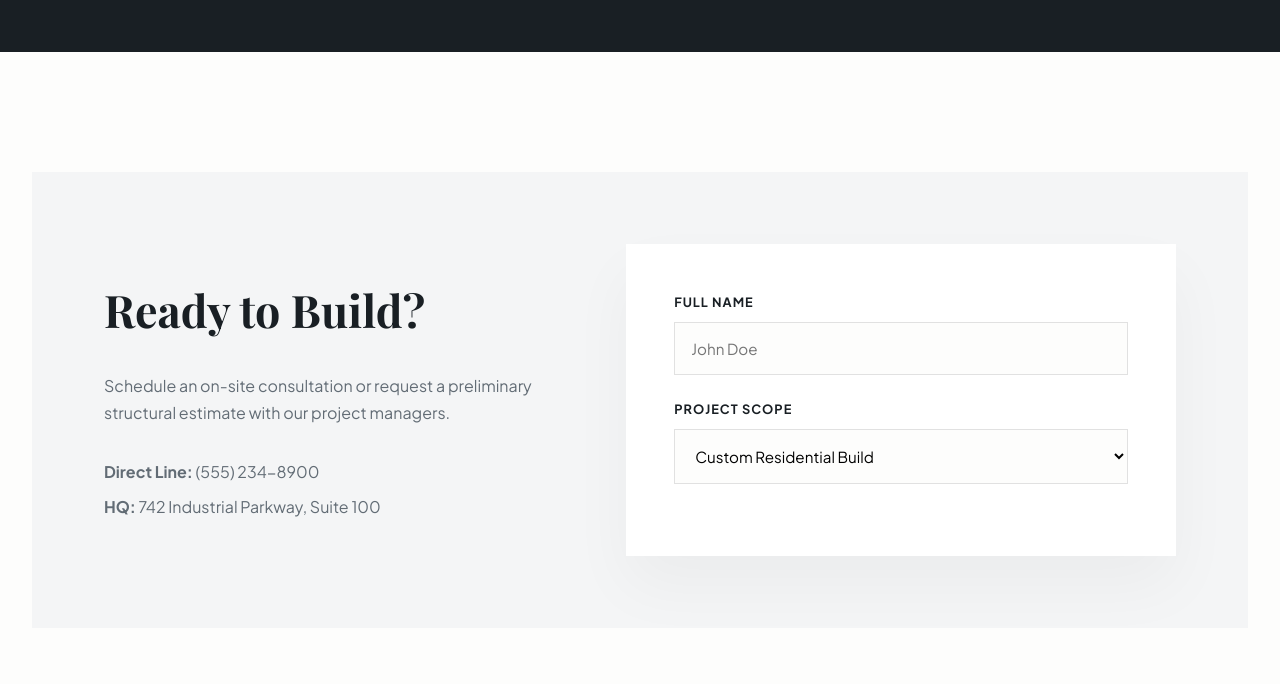
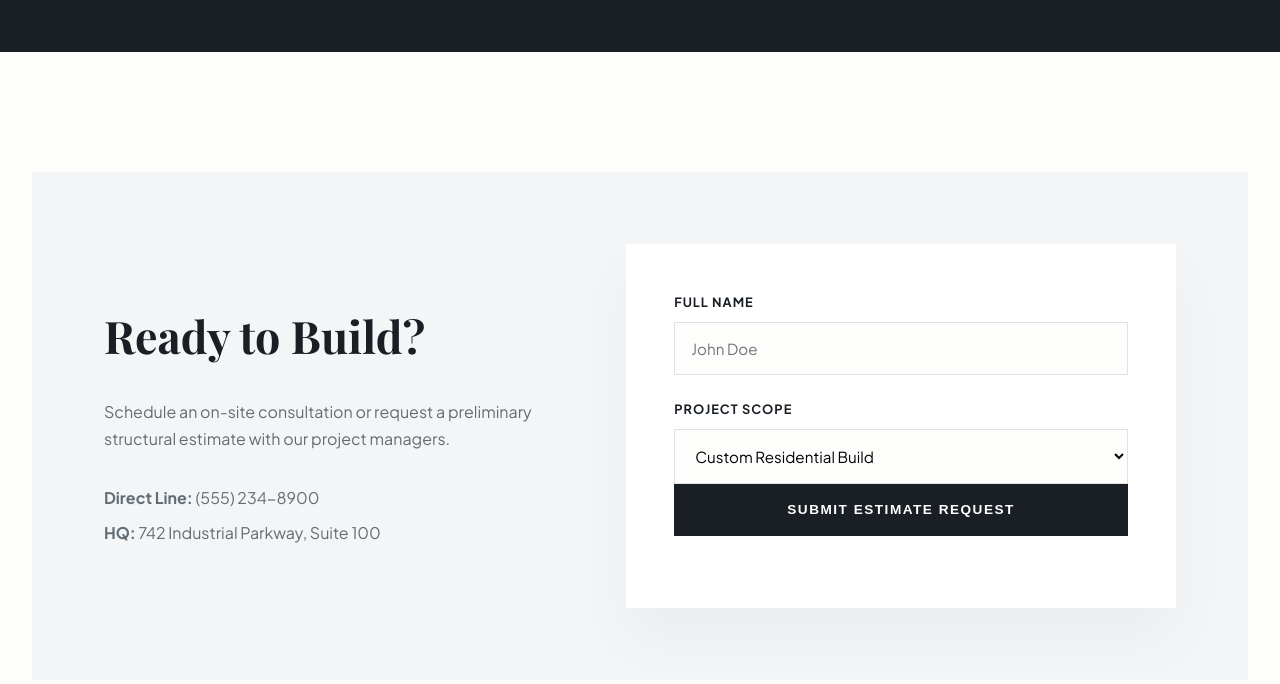
Before and after one commit to rdbwebdesign/Contracting, a plain HTML site: page index.html in a window 1280 px wide. Shown: the part 2285-2969 px from the top of the page. Drawn offline with nearby package versions, Linux system fonts and the light colour scheme; a web font is replaced by a local one.

Commit message:
Update index.html

```diff
--- a/index.html
+++ b/index.html
@@ -107,5 +107,6 @@
                                 <option>Commercial Tenant Improvement</option>
                                 <option>Other Architectural Contracting</option>
                             </select>
+                            <button type="submit" class="btn btn-full">Submit Estimate Request</button>
                         </div>
                         <div class="form-group">
```
